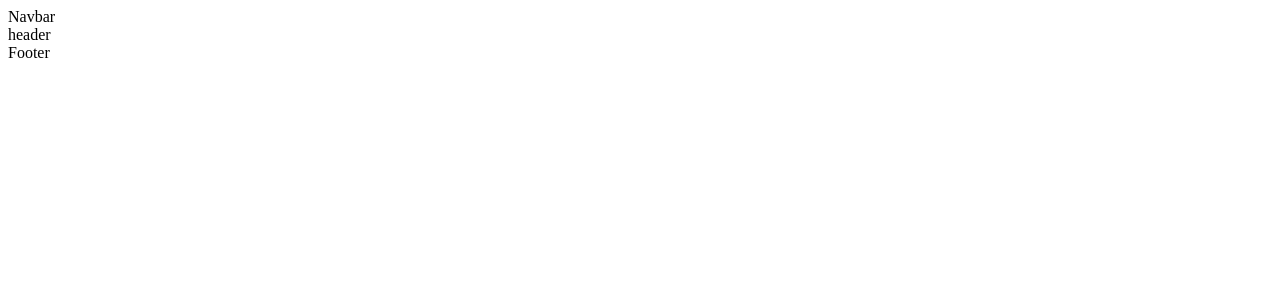
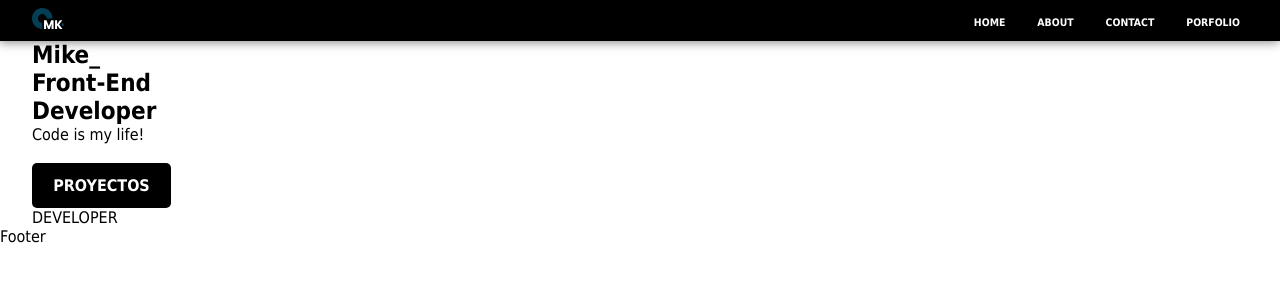
Before and after one commit to myke-roly/Portfolio, a Next.js app: page / in a window 1280 px wide. Shown: the top 300 px of the page. Built offline with nearby package versions, Linux system fonts and the light colour scheme.

Commit message:
add navbar

```diff
--- /dev/null
+++ b/components/ui/button/index.tsx
@@ -0,0 +1,38 @@
+import React from 'react';
+import styled from 'styled-components';
+
+/*
+ * @param {type} button type "large" "small"
+ * @param {text} button text "text into button"
+ * @param {color} button color "{primary, secondary, dark, orange, danger}"
+ */
+
+ interface Props{
+  hrefLink?: string;
+  type?: string;
+  color?: string;
+  text?: string
+ }
+
+
+const ButtonStyles = styled.a`
+  border: 2px solid transparent;
+  border-radius: 5px;
+  color: white;
+  cursor: pointer;
+  font-size: 1em;
+  font-weight: bold;;
+  display: inline-block;
+  text-align: center;
+  padding: .7rem 1.2rem;
+  text-transform: uppercase;
+  transition: all 500ms ease;
+  margin-right: .5rem;
+  background: ${props => props.theme.colors.dark};
+`;
+
+const Button: React.SFC<Props> = ({ hrefLink, type, color, text }) => {
+  return <ButtonStyles href={hrefLink} role="button" >{text}</ButtonStyles>;
+};
+
+export default Button;
--- a/containers/header/index.tsx
+++ b/containers/header/index.tsx
@@ -1,9 +1,28 @@
 import React from 'react';
+import Button from 'components/ui/button';
 
 const Header: React.SFC = () => {
   return (
-    <header>
-      header
+    <header className="header" id="home">
+      <div className="container">
+        <section className="header-content">
+          <h1 className="title-header">
+            Mike_ <br />
+            Front-End <br />
+            Developer
+          </h1>
+          <p className="description-header">Code is my life!</p>
+          <div className="social"></div>
+          <br />
+          <Button
+            hrefLink="#portfolio"
+            type="large"
+            color="orange"
+            text="proyectos"
+          />
+        </section>
+        <span className="text-water">DEVELOPER</span>{/** Marca de agua*/}
+      </div>
     </header>
   )
 }
--- a/containers/navbar/index.tsx
+++ b/containers/navbar/index.tsx
@@ -1,9 +1,45 @@
 import React from 'react';
+import { NavbarStyled, Logo, Links, ItemsStyles } from './styled';
+import Link from 'next/link';
+
+type itemsArray = {
+  id: number;
+  link: string;
+  name: string;
+}
+const Items: React.SFC = () => {
+  const items: itemsArray[] = [
+    { id: 0, link: 'home', name: 'home' },
+    { id: 1, link: 'about', name: 'about' },
+    { id: 2, link: 'contact', name: 'contact' },
+    { id: 3, link: 'porfolio', name: 'porfolio' },
+  ];
+  return (
+    <>
+      {items.map((item) => (
+        <ItemsStyles>
+          <a href={`#${item.link}`}>{item.name}</a>
+        </ItemsStyles>
+      ))}
+    </>
+  );
+}
 
 const Navbar: React.SFC = () => {
   return (
-    <footer>Navbar</footer>
-  )
-}
+    <NavbarStyled className="navbar">
+      <div className="container">
+        <Link href="/">
+          <Logo>
+            <img src="./logo.svg" alt="logo" />
+          </Logo>
+        </Link>
+        <Links className="items">
+          <Items />
+        </Links>
+      </div>
+    </NavbarStyled>
+  );
+};
 
 export default Navbar;
--- /dev/null
+++ b/containers/navbar/styled.ts
@@ -0,0 +1,68 @@
+import styled, { keyframes } from 'styled-components';
+
+const link = keyframes`
+    0% {
+      width: 0;
+    }
+    100% {
+      width: 100%;
+    }
+`;
+
+
+export const NavbarStyled = styled.nav`
+  position: sticky;
+  top: 0;
+  width: 100%;
+  padding: .5rem 0;
+  background: black;
+  box-shadow: -1px 1px 10px rgba(0, 0, 0, 0.5);
+  z-index: 100;
+
+  & > div {
+    display: flex;
+    justify-content: space-between;
+    align-items: center;
+  }
+`;
+
+export const Logo = styled.a`
+  color: var(--orange-color);
+  img {
+    width: 2rem;
+  }
+`;
+
+export const Links = styled.ul`
+  display: flex;
+  justify-content: center;
+  align-items: center;
+`;
+
+export const ItemsStyles = styled.li`
+  margin-left: 1rem;
+  height: inherit;
+
+  a {
+    color: white;
+    text-transform: uppercase;
+    font-weight: 700;
+    font-size: 0.65rem;
+    padding: .5rem;
+    position: relative;
+    :hover {
+      color: gray;
+    }
+    :hover::before {
+      content: '';
+      width: 100%;
+      height: 2px;
+      border-radius: 10px;
+      position: absolute;
+      top: 0;
+      left: 0;
+      background: red;
+      animation: ${link} 500ms ease;
+    }
+  }
+`;
--- a/pages/_app.tsx
+++ b/pages/_app.tsx
@@ -1,5 +1,5 @@
 import { AppProps } from 'next/app';
-import { ThemeProvider } from 'styled-components';
+import { ThemeProvider, createGlobalStyle } from 'styled-components';
 
 const theme = {
   colors: {
@@ -8,12 +8,32 @@ const theme = {
   }
 }
 
-export function reportWebVitals(metric: any) {
-  console.log(metric);
-}
+const GlobalStyle = createGlobalStyle`
+  *, *::after, *::before {
+    margin: 0;
+    padding: 0;
+    box-sizing: border-box;
+    font-family: Tahoma, sans-serif;
+  }
+  a {
+    text-decoration: none;
+  }
+  ul, li {
+    list-style: none;
+  }
+  .container {
+    width: 95%;
+    margin: auto;
+  }
+`;
+
+// export function reportWebVitals(metric: any) {
+//   // console.log(metric);
+// }
 
 export default ({ Component , pageProps}: AppProps) => {
   return <ThemeProvider theme={theme}>
+    <GlobalStyle />
     <Component {...pageProps} />
   </ThemeProvider>
 }
```
Also changed, not shown: public/logo.svg (added).
